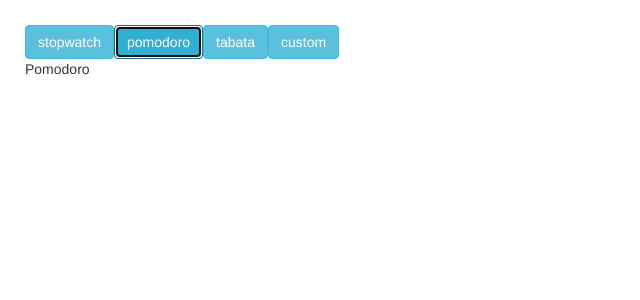
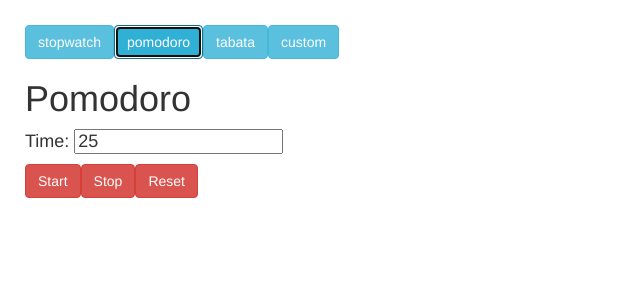
Before and after one commit to wcyjoyce/timer, a React (Create React App) app: page / in a window 1280 px wide. Both pictures are taken after a click on the button "pomodoro". Shown: the top 300 px of the page, without its empty margins (0-640 px from the left). Built offline with nearby package versions, Linux system fonts and the light colour scheme.

Commit message:
pomodoro timer done

```diff
--- a/src/components/app.jsx
+++ b/src/components/app.jsx
@@ -1,6 +1,7 @@
 import React, { Component } from "react";
 
 import Stopwatch from "./stopwatch.jsx";
+import Pomodoro from "./pomodoro.jsx";
 
 class App extends Component {
   state = {
@@ -17,7 +18,7 @@ class App extends Component {
       case "stopwatch":
         return <Stopwatch />
       case "pomodoro":
-        return "Pomodoro"
+        return <Pomodoro />
       case "tabata":
         return "Tabata"
       case "custom":
--- /dev/null
+++ b/src/components/pomodoro.jsx
@@ -0,0 +1,52 @@
+import React, { Component } from "react";
+
+class Pomodoro extends Component {
+  state = { time: 25, started: false };
+
+  startPomodoro = (event) => {
+    if (!this.state.started && this.state.time > 0) {
+      this.pomodoro = setInterval(
+        () =>
+        this.state.time === 0
+          ? (clearInterval(this.pomodoro), this.setState({ started: false }))
+          : this.setState({ time: this.state.time - 1 }),
+        1000
+      ); // 1-second intervals
+    this.setState({ started: true });
+    };
+  };
+
+  stopPomodoro = (event) => {
+    this.setState({ started: false });
+    clearInterval(this.pomodoro);
+  };
+
+  resetPomodoro = (event) => {
+    this.setState({ time: 25, started: false });
+    clearInterval(this.pomodoro);
+  };
+
+  handleInput = (event) => {
+    this.setState({ time: event.target.value })
+  };
+
+  render() {
+    console.log("pomodoro: ")
+    console.log(this.state)
+    return (
+      <div className="pomodoro">
+        <h1>Pomodoro</h1>
+        <h4>
+          Time: <input type="text" pattern="[0-9]*" onChange={this.handleInput} value={this.state.time} />
+        </h4>
+        <div>
+          <button className="btn btn-danger" onClick={this.startPomodoro}>Start</button>
+          <button className="btn btn-danger" onClick={this.stopPomodoro}>Stop</button>
+          <button className="btn btn-danger" onClick={this.resetPomodoro}>Reset</button>
+        </div>
+      </div>
+    )
+  }
+}
+
+export default Pomodoro;
```
